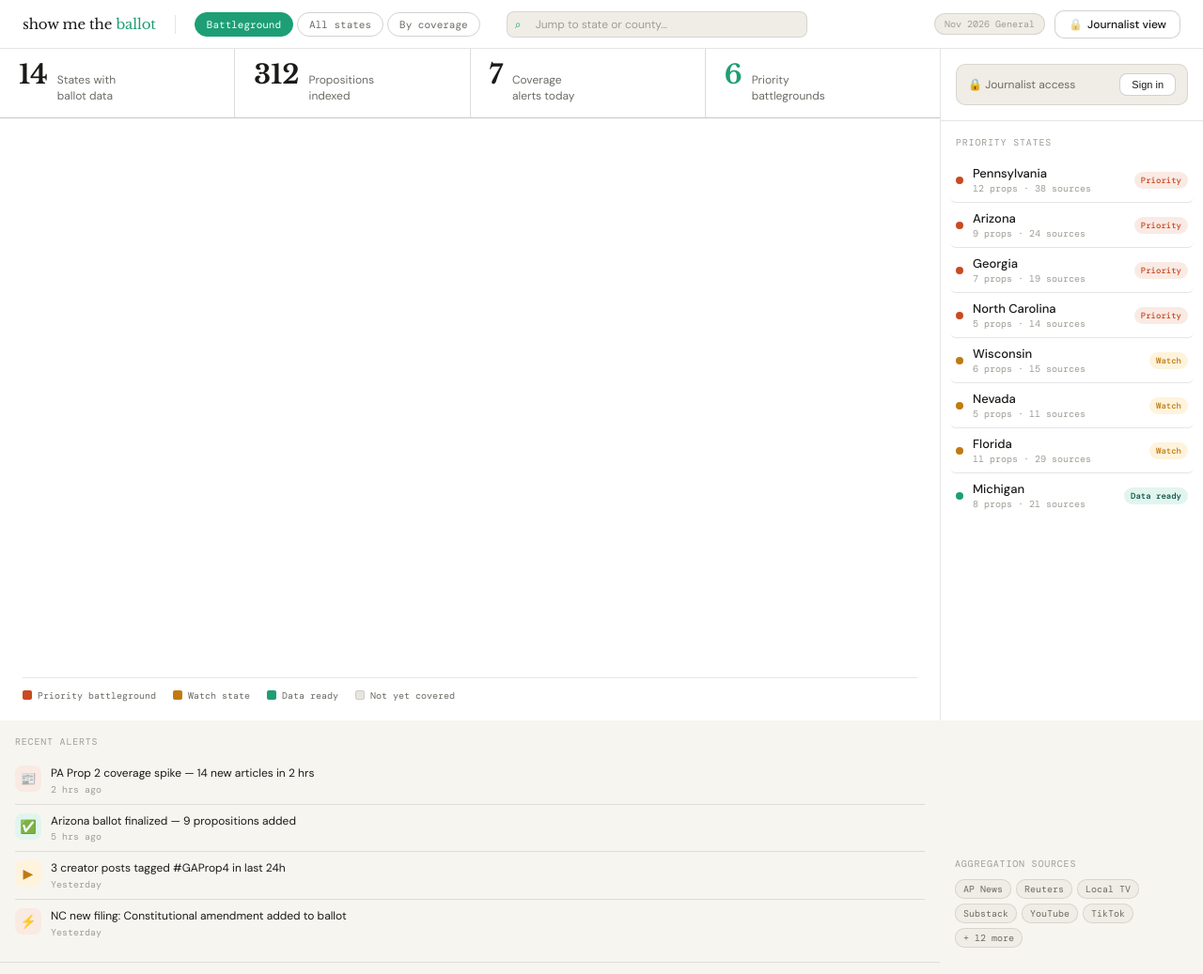
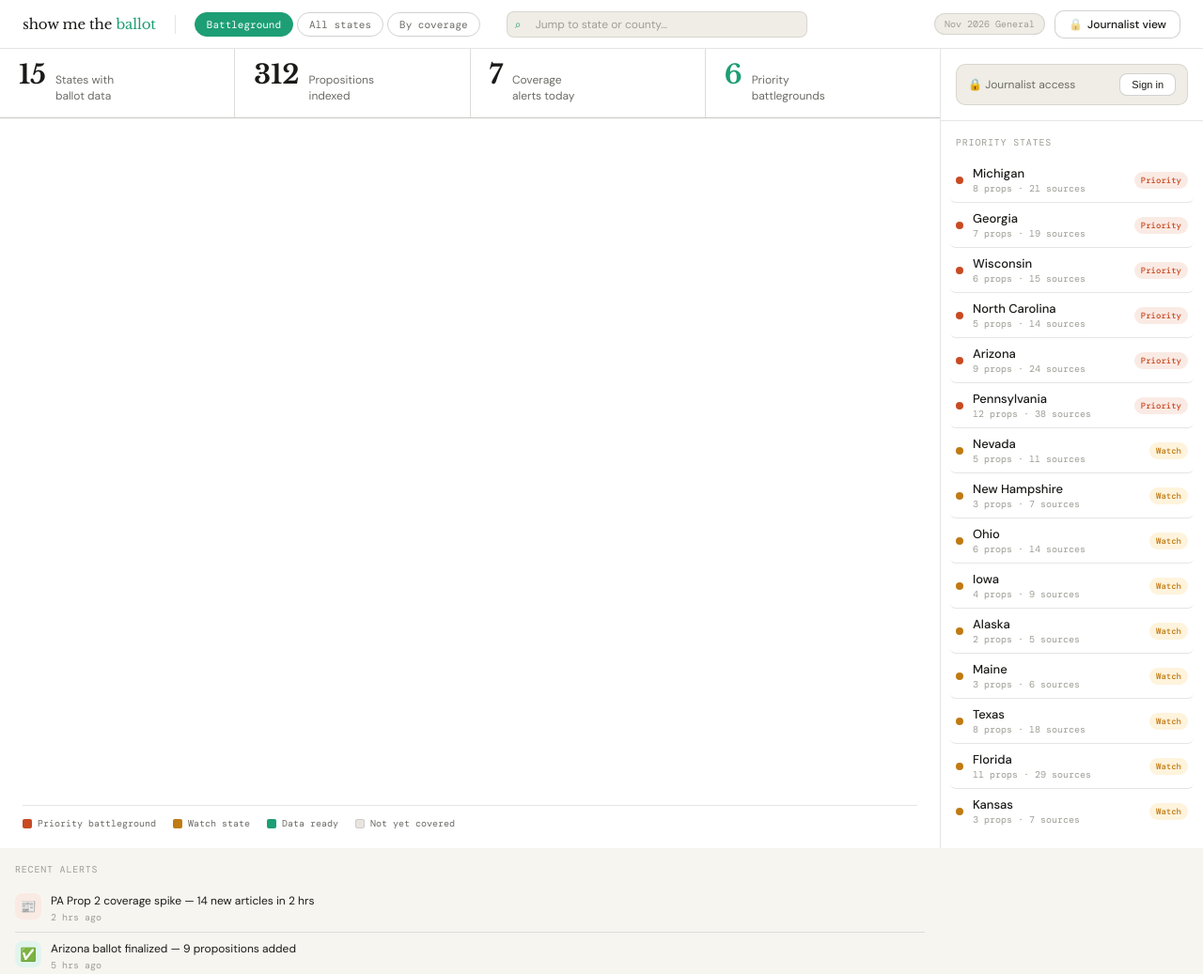
Before and after one commit to bennett-web/show-me-the-ballot, a plain HTML site: page show-me-the-ballot-dashboard.html in a window 1280 px wide. Shown: the top 1037 px of the page at 94% size. Drawn offline with nearby package versions, Linux system fonts and the light colour scheme; no server answers.

Commit message:
Updated with new tech stack
Still awaiting Airtable build.

```diff
--- a/show-me-the-ballot-dashboard.html
+++ b/show-me-the-ballot-dashboard.html
@@ -639,7 +639,7 @@
 
   <div class="stats-bar">
     <div class="stat-cell">
-      <span class="stat-num">14</span>
+      <span class="stat-num">15</span>
       <span class="stat-desc">States with<br>ballot data</span>
     </div>
     <div class="stat-cell">
@@ -705,11 +705,35 @@
 
     <div class="sidebar-section" id="state-list-section">
       <p class="section-label">Priority states</p>
-      <div class="state-row" onclick="navigateState('pa')">
+      <div class="state-row" onclick="navigateState('mi')">
         <div class="state-tier-dot dot-priority"></div>
         <div class="state-info">
-          <div class="state-name">Pennsylvania</div>
-          <div class="state-meta">12 props · 38 sources</div>
+          <div class="state-name">Michigan</div>
+          <div class="state-meta">8 props · 21 sources</div>
+        </div>
+        <span class="state-badge badge-priority">Priority</span>
+      </div>
+      <div class="state-row" onclick="navigateState('ga')">
+        <div class="state-tier-dot dot-priority"></div>
+        <div class="state-info">
+          <div class="state-name">Georgia</div>
+          <div class="state-meta">7 props · 19 sources</div>
+        </div>
+        <span class="state-badge badge-priority">Priority</span>
+      </div>
+      <div class="state-row" onclick="navigateState('wi')">
+        <div class="state-tier-dot dot-priority"></div>
+        <div class="state-info">
+          <div class="state-name">Wisconsin</div>
+          <div class="state-meta">6 props · 15 sources</div>
+        </div>
+        <span class="state-badge badge-priority">Priority</span>
+      </div>
+      <div class="state-row" onclick="navigateState('nc')">
+        <div class="state-tier-dot dot-priority"></div>
+        <div class="state-info">
+          <div class="state-name">North Carolina</div>
+          <div class="state-meta">5 props · 14 sources</div>
         </div>
         <span class="state-badge badge-priority">Priority</span>
       </div>
@@ -721,35 +745,67 @@
         </div>
         <span class="state-badge badge-priority">Priority</span>
       </div>
-      <div class="state-row" onclick="navigateState('ga')">
+      <div class="state-row" onclick="navigateState('pa')">
         <div class="state-tier-dot dot-priority"></div>
         <div class="state-info">
-          <div class="state-name">Georgia</div>
-          <div class="state-meta">7 props · 19 sources</div>
+          <div class="state-name">Pennsylvania</div>
+          <div class="state-meta">12 props · 38 sources</div>
         </div>
         <span class="state-badge badge-priority">Priority</span>
-      </div>
-      <div class="state-row" onclick="navigateState('nc')">
-        <div class="state-tier-dot dot-priority"></div>
-        <div class="state-info">
-          <div class="state-name">North Carolina</div>
-          <div class="state-meta">5 props · 14 sources</div>
-        </div>
-        <span class="state-badge badge-priority">Priority</span>
-      </div>
-      <div class="state-row" onclick="navigateState('wi')">
-        <div class="state-tier-dot dot-watch"></div>
-        <div class="state-info">
-          <div class="state-name">Wisconsin</div>
-          <div class="state-meta">6 props · 15 sources</div>
-        </div>
-        <span class="state-badge badge-watch">Watch</span>
       </div>
       <div class="state-row" onclick="navigateState('nv')">
         <div class="state-tier-dot dot-watch"></div>
         <div class="state-info">
           <div class="state-name">Nevada</div>
           <div class="state-meta">5 props · 11 sources</div>
+        </div>
+        <span class="state-badge badge-watch">Watch</span>
+      </div>
+      <div class="state-row" onclick="navigateState('nh')">
+        <div class="state-tier-dot dot-watch"></div>
+        <div class="state-info">
+          <div class="state-name">New Hampshire</div>
+          <div class="state-meta">3 props · 7 sources</div>
+        </div>
+        <span class="state-badge badge-watch">Watch</span>
+      </div>
+      <div class="state-row" onclick="navigateState('oh')">
+        <div class="state-tier-dot dot-watch"></div>
+        <div class="state-info">
+          <div class="state-name">Ohio</div>
+          <div class="state-meta">6 props · 14 sources</div>
+        </div>
+        <span class="state-badge badge-watch">Watch</span>
+      </div>
+      <div class="state-row" onclick="navigateState('ia')">
+        <div class="state-tier-dot dot-watch"></div>
+        <div class="state-info">
+          <div class="state-name">Iowa</div>
+          <div class="state-meta">4 props · 9 sources</div>
+        </div>
+        <span class="state-badge badge-watch">Watch</span>
+      </div>
+      <div class="state-row" onclick="navigateState('ak')">
+        <div class="state-tier-dot dot-watch"></div>
+        <div class="state-info">
+          <div class="state-name">Alaska</div>
+          <div class="state-meta">2 props · 5 sources</div>
+        </div>
+        <span class="state-badge badge-watch">Watch</span>
+      </div>
+      <div class="state-row" onclick="navigateState('me')">
+        <div class="state-tier-dot dot-watch"></div>
+        <div class="state-info">
+          <div class="state-name">Maine</div>
+          <div class="state-meta">3 props · 6 sources</div>
+        </div>
+        <span class="state-badge badge-watch">Watch</span>
+      </div>
+      <div class="state-row" onclick="navigateState('tx')">
+        <div class="state-tier-dot dot-watch"></div>
+        <div class="state-info">
+          <div class="state-name">Texas</div>
+          <div class="state-meta">8 props · 18 sources</div>
         </div>
         <span class="state-badge badge-watch">Watch</span>
       </div>
@@ -761,13 +817,13 @@
         </div>
         <span class="state-badge badge-watch">Watch</span>
       </div>
-      <div class="state-row" onclick="navigateState('mi')">
-        <div class="state-tier-dot dot-ready"></div>
+      <div class="state-row" onclick="navigateState('ks')">
+        <div class="state-tier-dot dot-watch"></div>
         <div class="state-info">
-          <div class="state-name">Michigan</div>
-          <div class="state-meta">8 props · 21 sources</div>
+          <div class="state-name">Kansas</div>
+          <div class="state-meta">3 props · 7 sources</div>
         </div>
-        <span class="state-badge badge-ready">Data ready</span>
+        <span class="state-badge badge-watch">Watch</span>
       </div>
     </div>
 
@@ -834,17 +890,23 @@
 // ── Data ──────────────────────────────────────────────────────────────────────
 
 const stateData = {
+  // Priority — Senate and/or Governor toss-up/lean (2026 midterms)
+  'Michigan':       { abbr: 'mi', tier: 'priority', props: 8,  sources: 21, alert: null },
+  'Georgia':        { abbr: 'ga', tier: 'priority', props: 7,  sources: 19, alert: null },
+  'Wisconsin':      { abbr: 'wi', tier: 'priority', props: 6,  sources: 15, alert: null },
+  'North Carolina': { abbr: 'nc', tier: 'priority', props: 5,  sources: 14, alert: 'New filing today' },
+  'Arizona':        { abbr: 'az', tier: 'priority', props: 9,  sources: 24, alert: null },
   'Pennsylvania':   { abbr: 'pa', tier: 'priority', props: 12, sources: 38, alert: 'Coverage spike today' },
-  'Arizona':        { abbr: 'az', tier: 'priority', props: 9,  sources: 24, alert: null },
-  'Georgia':        { abbr: 'ga', tier: 'priority', props: 7,  sources: 19, alert: null },
-  'North Carolina': { abbr: 'nc', tier: 'priority', props: 5,  sources: 14, alert: 'New filing today' },
-  'Wisconsin':      { abbr: 'wi', tier: 'watch',    props: 6,  sources: 15, alert: null },
+  // Watch
   'Nevada':         { abbr: 'nv', tier: 'watch',    props: 5,  sources: 11, alert: null },
+  'New Hampshire':  { abbr: 'nh', tier: 'watch',    props: 3,  sources: 7,  alert: null },
+  'Ohio':           { abbr: 'oh', tier: 'watch',    props: 6,  sources: 14, alert: null },
+  'Iowa':           { abbr: 'ia', tier: 'watch',    props: 4,  sources: 9,  alert: null },
+  'Alaska':         { abbr: 'ak', tier: 'watch',    props: 2,  sources: 5,  alert: null },
+  'Maine':          { abbr: 'me', tier: 'watch',    props: 3,  sources: 6,  alert: null },
+  'Texas':          { abbr: 'tx', tier: 'watch',    props: 8,  sources: 18, alert: null },
   'Florida':        { abbr: 'fl', tier: 'watch',    props: 11, sources: 29, alert: null },
-  'Michigan':       { abbr: 'mi', tier: 'ready',    props: 8,  sources: 21, alert: null },
-  'Minnesota':      { abbr: 'mn', tier: 'ready',    props: 4,  sources: 9,  alert: null },
-  'New Hampshire':  { abbr: 'nh', tier: 'ready',    props: 3,  sources: 7,  alert: null },
-  'Virginia':       { abbr: 'va', tier: 'ready',    props: 6,  sources: 14, alert: null },
+  'Kansas':         { abbr: 'ks', tier: 'watch',    props: 3,  sources: 7,  alert: null },
 };
 
 // Reverse lookup: abbr → full name
@@ -852,20 +914,29 @@ const abbrToName = {};
 for (const [name, d] of Object.entries(stateData)) abbrToName[d.abbr] = name;
 
 // FIPS codes for county topology filtering
-const stateFIPS = { pa:'42', az:'04', ga:'13', nc:'37', wi:'55', nv:'32', fl:'12', mi:'26', mn:'27', nh:'33', va:'51' };
+const stateFIPS = {
+  pa:'42', az:'04', ga:'13', nc:'37', wi:'55', nv:'32', fl:'12', mi:'26',
+  nh:'33', oh:'39', ia:'19', ak:'02', me:'23', tx:'48', ks:'20',
+};
 
 const stateCounties = {
+  // Priority states
+  mi: ['Bay','Calhoun','Clinton','Genesee','Ingham','Jackson','Kalamazoo','Kent','Macomb','Monroe','Muskegon','Oakland','Ottawa','Saginaw','Washtenaw','Wayne'],
+  ga: ['Bibb','Cherokee','Clayton','Cobb','DeKalb','Floyd','Forsyth','Fulton','Gwinnett','Hall','Henry','Houston','Muscogee','Richmond','Whitfield'],
+  wi: ['Brown','Dane','Dodge','Fond du Lac','Kenosha','La Crosse','Marathon','Milwaukee','Outagamie','Racine','Rock','Sheboygan','Waukesha','Winnebago','Wood'],
+  nc: ['Buncombe','Cabarrus','Catawba','Cumberland','Durham','Forsyth','Gaston','Guilford','Johnston','Mecklenburg','New Hanover','Onslow','Pitt','Randolph','Wake'],
   az: ['Apache','Cochise','Coconino','Gila','Graham','Greenlee','La Paz','Maricopa','Mohave','Navajo','Pima','Pinal','Santa Cruz','Yavapai','Yuma'],
   pa: ['Allegheny','Berks','Bucks','Chester','Cumberland','Dauphin','Delaware','Erie','Lancaster','Lehigh','Luzerne','Montgomery','Northampton','Philadelphia','York'],
-  ga: ['Bibb','Cherokee','Clayton','Cobb','DeKalb','Floyd','Forsyth','Fulton','Gwinnett','Hall','Henry','Houston','Muscogee','Richmond','Whitfield'],
-  nc: ['Buncombe','Cabarrus','Catawba','Cumberland','Durham','Forsyth','Gaston','Guilford','Johnston','Mecklenburg','New Hanover','Onslow','Pitt','Randolph','Wake'],
-  wi: ['Brown','Dane','Dodge','Fond du Lac','Kenosha','La Crosse','Marathon','Milwaukee','Outagamie','Racine','Rock','Sheboygan','Waukesha','Winnebago','Wood'],
+  // Watch states
   nv: ['Carson City','Churchill','Clark','Douglas','Elko','Humboldt','Lander','Lincoln','Lyon','Mineral','Nye','Pershing','Storey','Washoe','White Pine'],
+  nh: ['Belknap','Carroll','Cheshire','Coos','Grafton','Hillsborough','Merrimack','Rockingham','Strafford','Sullivan'],
+  oh: ['Cuyahoga','Delaware','Franklin','Hamilton','Lake','Lorain','Lucas','Mahoning','Montgomery','Stark','Summit','Trumbull','Warren','Wayne'],
+  ia: ['Black Hawk','Dallas','Dubuque','Johnson','Linn','Polk','Pottawattamie','Scott','Story','Woodbury'],
+  ak: ['Anchorage','Fairbanks North Star','Juneau','Kenai Peninsula','Matanuska-Susitna','Sitka'],
+  me: ['Androscoggin','Aroostook','Cumberland','Franklin','Hancock','Kennebec','Knox','Lincoln','Oxford','Penobscot','Piscataquis','Sagadahoc','Somerset','Waldo','Washington','York'],
+  tx: ['Bexar','Cameron','Collin','Dallas','Denton','El Paso','Fort Bend','Harris','Hidalgo','Montgomery','Tarrant','Travis','Williamson'],
   fl: ['Alachua','Brevard','Broward','Duval','Escambia','Hillsborough','Lee','Leon','Manatee','Miami-Dade','Orange','Palm Beach','Pinellas','Polk','Sarasota'],
-  mi: ['Bay','Calhoun','Clinton','Genesee','Ingham','Jackson','Kalamazoo','Kent','Macomb','Monroe','Muskegon','Oakland','Ottawa','Saginaw','Wayne'],
-  mn: ['Anoka','Blue Earth','Dakota','Hennepin','Olmsted','Ramsey','Scott','Sherburne','St. Louis','Stearns','Washington','Wright'],
-  nh: ['Belknap','Carroll','Cheshire','Coos','Grafton','Hillsborough','Merrimack','Rockingham','Strafford','Sullivan'],
-  va: ['Arlington','Augusta','Chesterfield','Fairfax','Loudoun','Prince William','Roanoke','Spotsylvania','Virginia Beach','Henrico'],
+  ks: ['Douglas','Johnson','Sedgwick','Shawnee','Wyandotte'],
 };
 
 const sampleProps = [
```
Also changed, not shown: index.html (+16 -7 lines), 1 other file.
